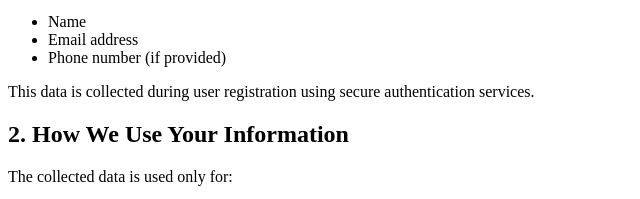
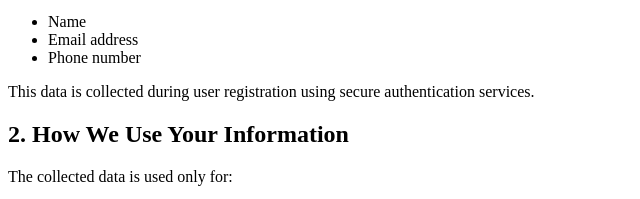
Before and after one commit to Shashikant-nagal/munimji-privacy, a plain HTML site: page index.html in a window 1280 px wide. Shown: the part 186-385 px from the top of the page, 0-640 px from the left. Drawn offline with Linux system fonts and the light colour scheme.

```diff
--- a/index.html
+++ b/index.html
@@ -14,7 +14,7 @@
   <ul>
     <li>Name</li>
     <li>Email address</li>
-    <li>Phone number (if provided)</li>
+    <li>Phone number</li>
   </ul>
   <p>This data is collected during user registration using secure authentication services.</p>
 
```
